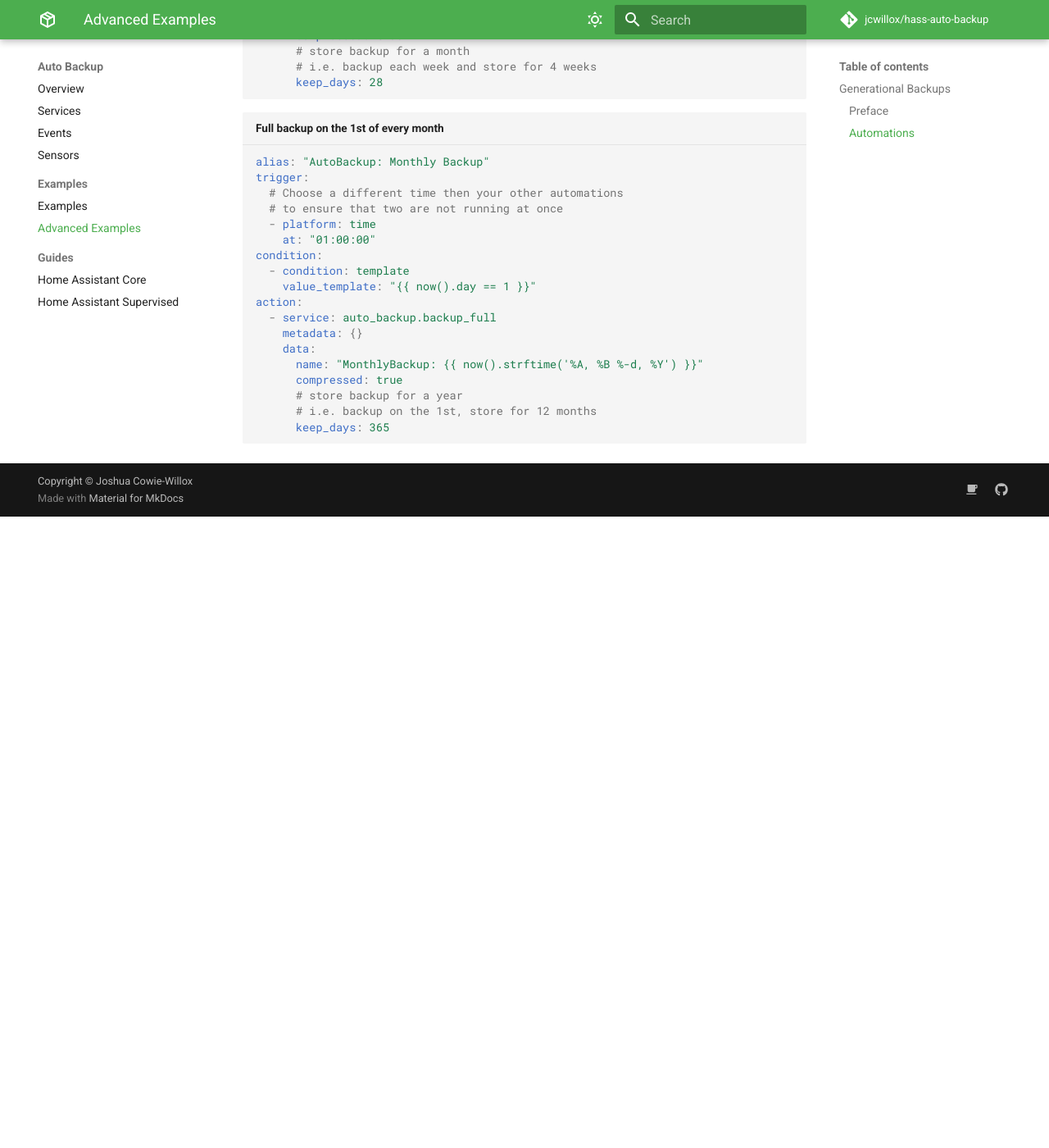
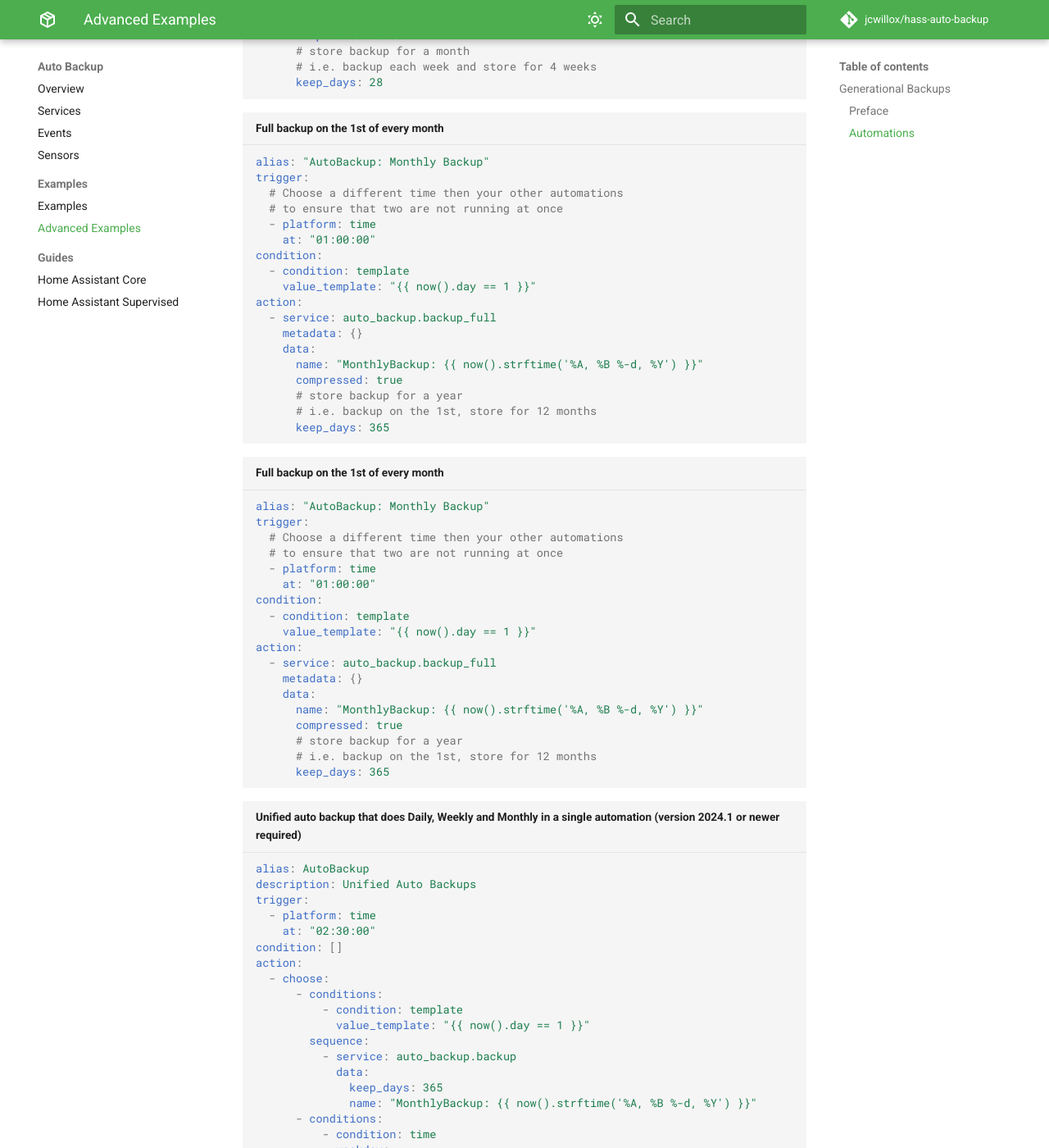
Before and after one commit to jcwillox/hass-auto-backup, an MkDocs documentation site: the page built from docs/advanced-examples.md, in a window 1280 px wide and 1400 px high, scrolled down 2387 px. Shown: the whole window at 82% size. Built offline with MkDocs 1.6.1 and Material for MkDocs 9.7.7, drawn with Linux system fonts in a browser that asks for light colours; emoji names are drawn with the system emoji font; comment, search, counter and statistics services are not loaded; before the commit the page ends 3017 px from its top, so only the background shows below that; some of the changed text lies outside the part shown.

Commit message:
Update advanced-examples.md
Added a unified daily, weekly, monthly example (2024.1 or newer)

````diff
--- a/docs/advanced-examples.md
+++ b/docs/advanced-examples.md
@@ -114,3 +114,68 @@
       # i.e. backup on the 1st, store for 12 months
       keep_days: 365
 ```
+
+```yaml title="Full backup on the 1st of every month"
+alias: "AutoBackup: Monthly Backup"
+trigger:
+  # Choose a different time then your other automations
+  # to ensure that two are not running at once
+  - platform: time
+    at: "01:00:00"
+condition:
+  - condition: template
+    value_template: "{{ now().day == 1 }}"
+action:
+  - service: auto_backup.backup_full
+    metadata: {}
+    data:
+      name: "MonthlyBackup: {{ now().strftime('%A, %B %-d, %Y') }}"
+      compressed: true
+      # store backup for a year
+      # i.e. backup on the 1st, store for 12 months
+      keep_days: 365
+```
+
+```yaml title="Unified auto backup that does Daily, Weekly and Monthly in a single automation (version 2024.1 or newer required)"
+alias: AutoBackup
+description: Unified Auto Backups
+trigger:
+  - platform: time
+    at: "02:30:00"
+condition: []
+action:
+  - choose:
+      - conditions:
+          - condition: template
+            value_template: "{{ now().day == 1 }}"
+        sequence:
+          - service: auto_backup.backup
+            data:
+              keep_days: 365
+              name: "MonthlyBackup: {{ now().strftime('%A, %B %-d, %Y') }}"
+      - conditions:
+          - condition: time
+            weekday:
+              - mon
+        sequence:
+          - service: auto_backup.backup
+            data:
+              compressed: true
+              keep_days: 28
+              name: "WeeklyBackup: {{ now().strftime('%A, %B %-d, %Y') }}"
+      - conditions:
+          - condition: time
+            weekday:
+              - sun
+              - tue
+              - wed
+              - thu
+              - fri
+              - sat
+        sequence:
+          - service: auto_backup.backup
+            data:
+              keep_days: 7
+              name: "DailyBackup: {{ now().strftime('%A, %B %-d, %Y') }}"
+mode: single
+```
````
